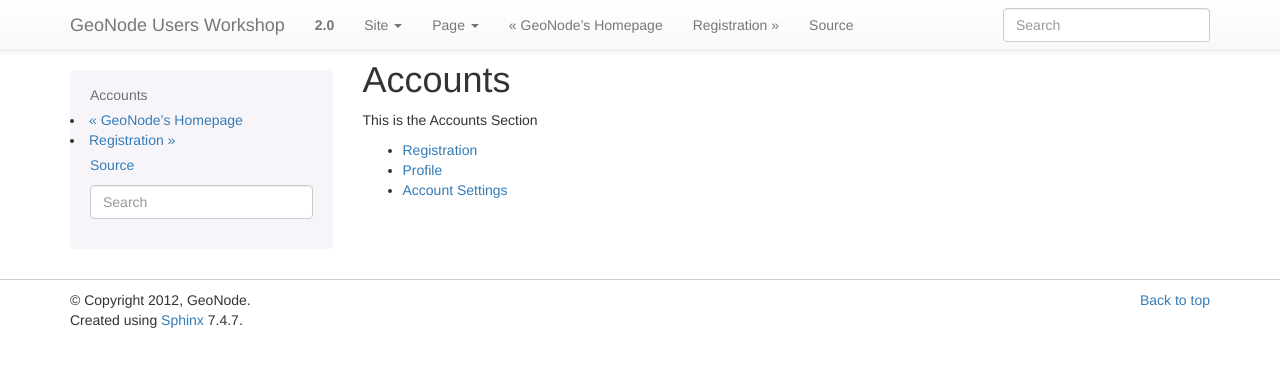
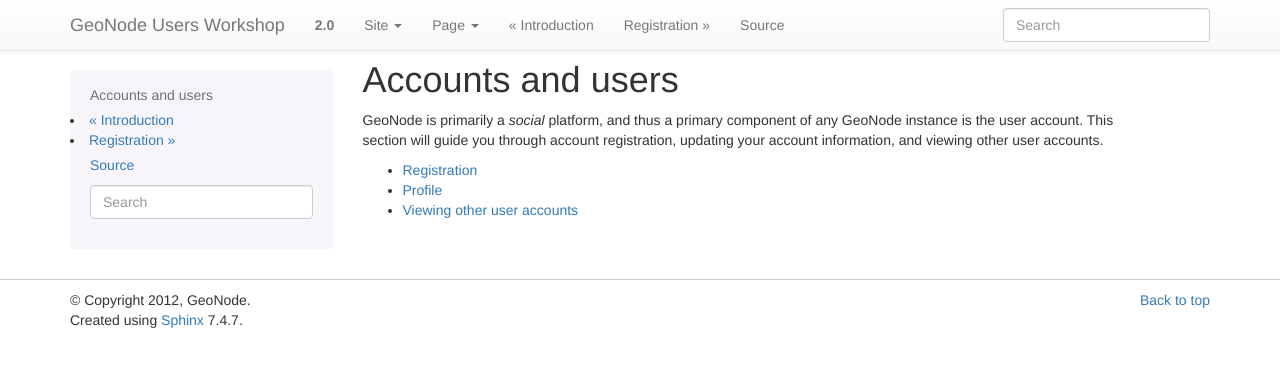
Before and after one commit to lucacasagrande/geonode-workshops, a Sphinx documentation site: the page built from user/source/accounts/index.rst, in a window 1280 px wide. Shown: the top 367 px of the page. Built offline with Sphinx 7.4.7, drawn with Linux system fonts in a browser that asks for light colours.

Commit message:
Adding a more info section, some todos for the intro and accounts sections

```diff
--- a/user/source/accounts/index.rst
+++ b/user/source/accounts/index.rst
@@ -1,13 +1,13 @@
 .. _accounts:
 
-Accounts
-========
+Accounts and users
+==================
 
-This is the Accounts Section
+GeoNode is primarily a *social* platform, and thus a primary component of any GeoNode instance is the user account. This section will guide you through account registration, updating your account information, and viewing other user accounts.
 
 .. toctree::
    :maxdepth: 2
 
    registration
    profile
-   settings
+   users
--- a/user/source/accounts/profile.rst
+++ b/user/source/accounts/profile.rst
@@ -1,2 +1,6 @@
+.. _accounts.profile:
+
 Profile
 =======
+
+.. todo:: Managing your profile. Update settings, set language, timezone.
--- a/user/source/accounts/registration.rst
+++ b/user/source/accounts/registration.rst
@@ -1,2 +1,6 @@
+.. _accounts.registration:
+
 Registration
 ============
+
+.. todo:: Steps to register for a new account.
--- a/user/source/accounts/settings.rst
+++ /dev/null
@@ -1,2 +0,0 @@
-Account Settings
-================
--- /dev/null
+++ b/user/source/accounts/users.rst
@@ -0,0 +1,6 @@
+.. _accounts.users:
+
+Viewing other user accounts
+===========================
+
+.. todo::  Topics: View other profiles and see their data/maps etc, follow/view other users activity
--- a/user/source/index.rst
+++ b/user/source/index.rst
@@ -10,3 +10,4 @@
    accounts/index
    layers/index
    maps/index
+   moreinfo/index
--- a/user/source/intro/homepage.rst
+++ /dev/null
@@ -1,2 +0,0 @@
-GeoNode's Homepage
-==================
--- a/user/source/intro/whatis.rst
+++ /dev/null
@@ -1,2 +0,0 @@
-What is GeoNode
-===============
--- /dev/null
+++ b/user/source/moreinfo/index.rst
@@ -0,0 +1,6 @@
+.. _moreinfo:
+
+For more information
+====================
+
+.. todo::  Topics:  GeoNode site, how to learn more, how to get involved, etc.
```
Also changed, not shown: user/source/intro/index.rst (+5 -5 lines).
